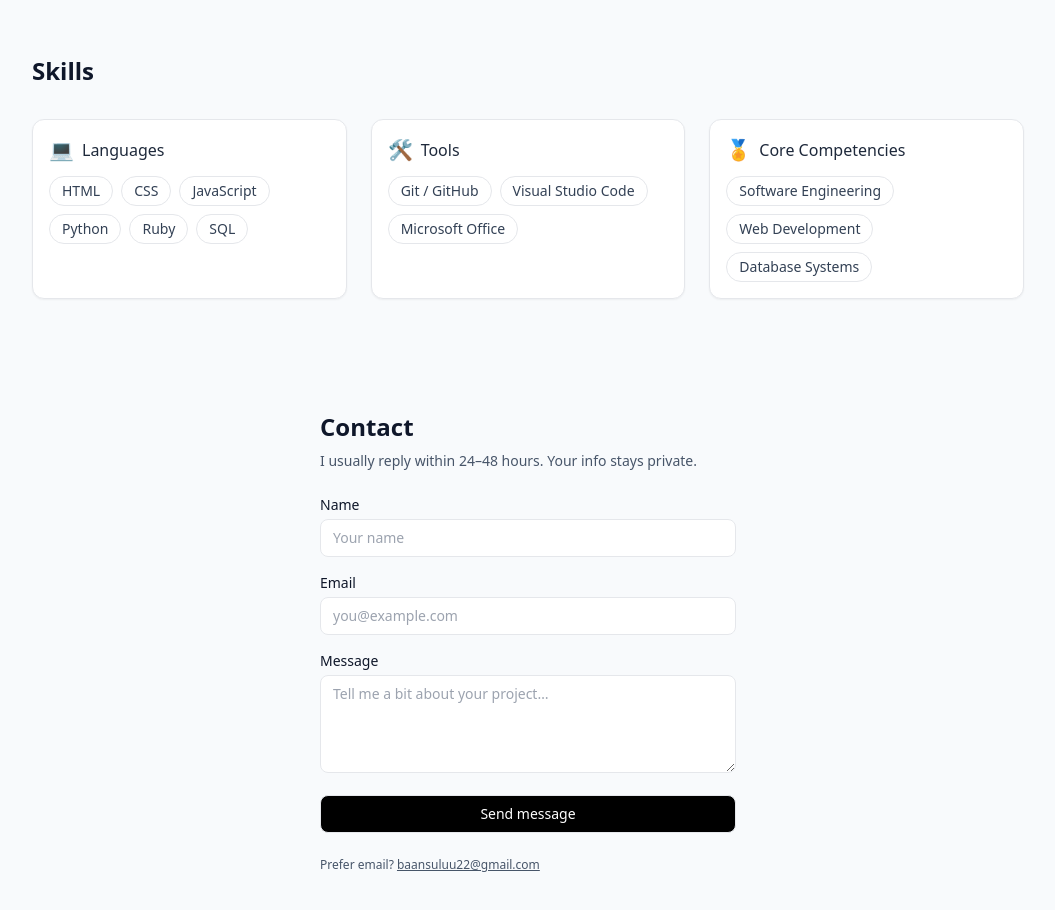
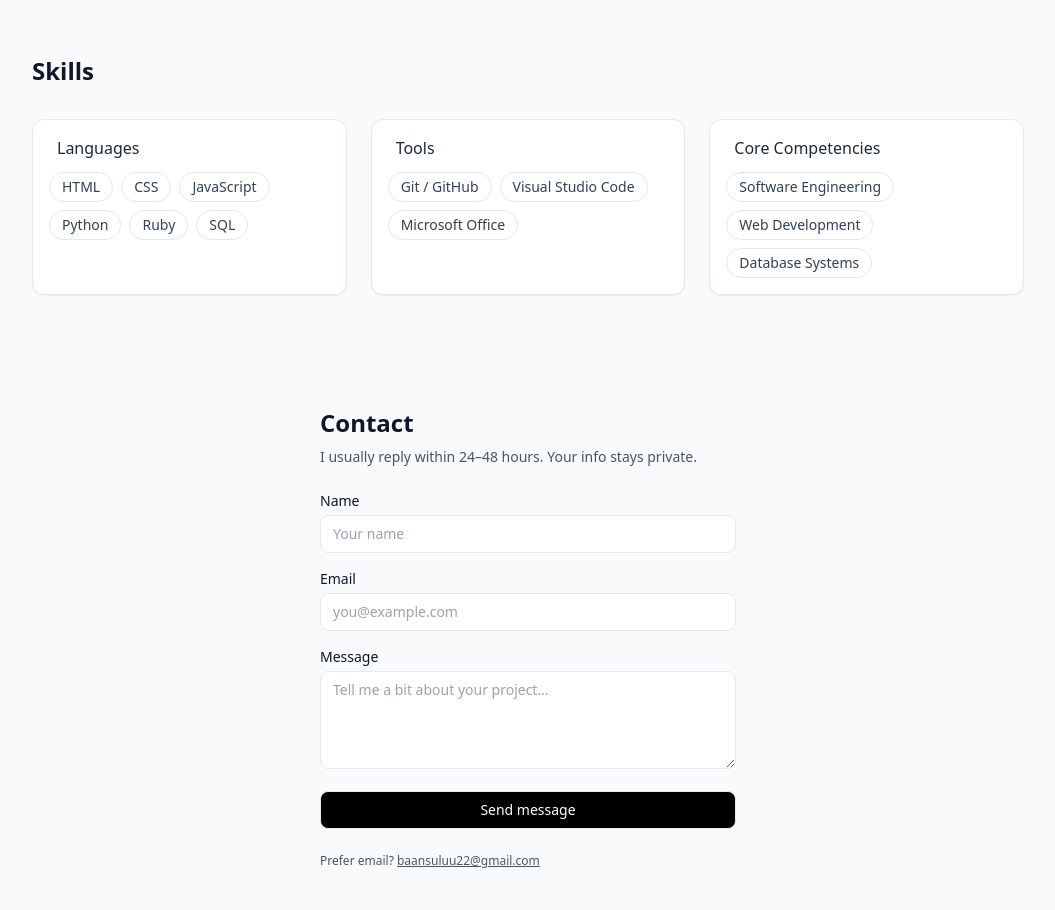
Before and after one commit to Baiansulu/my_portfolio, a React (Vite) app: page / in a window 1280 px wide. Shown: the part 1060-1970 px from the top of the page, without its empty margins (112-1167 px from the left). Built offline with nearby package versions, Linux system fonts and the light colour scheme.

Commit message:
Update App.jsx

```diff
--- a/src/App.jsx
+++ b/src/App.jsx
@@ -83,7 +83,7 @@
   <div className="grid grid-cols-1 sm:grid-cols-2 md:grid-cols-3 gap-6">
     <article className="rounded-xl border bg-white p-4 shadow-sm">
       <div className="flex items-center gap-2 mb-3">
-        <span className="text-xl">💻</span>
+        <span className="text-xl"></span>
         <h3 className="font-medium text-slate-800">Languages</h3>
       </div>
       <div className="flex flex-wrap gap-2 text-sm">
@@ -97,7 +97,7 @@
 
     <article className="rounded-xl border bg-white p-4 shadow-sm">
       <div className="flex items-center gap-2 mb-3">
-        <span className="text-xl">🛠️</span>
+        <span className="text-xl"></span>
         <h3 className="font-medium text-slate-800">Tools</h3>
       </div>
       <div className="flex flex-wrap gap-2 text-sm">
@@ -111,7 +111,7 @@
 
     <article className="rounded-xl border bg-white p-4 shadow-sm">
       <div className="flex items-center gap-2 mb-3">
-        <span className="text-xl">🏅</span>
+        <span className="text-xl"></span>
         <h3 className="font-medium text-slate-800">Core Competencies</h3>
       </div>
       <div className="flex flex-wrap gap-2 text-sm">
```
